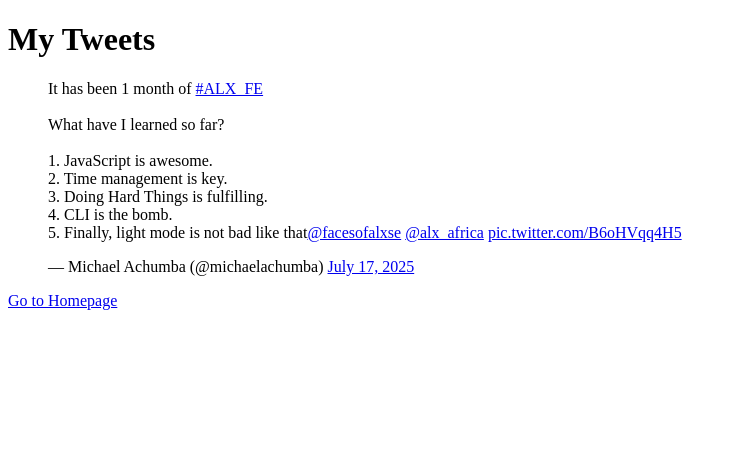
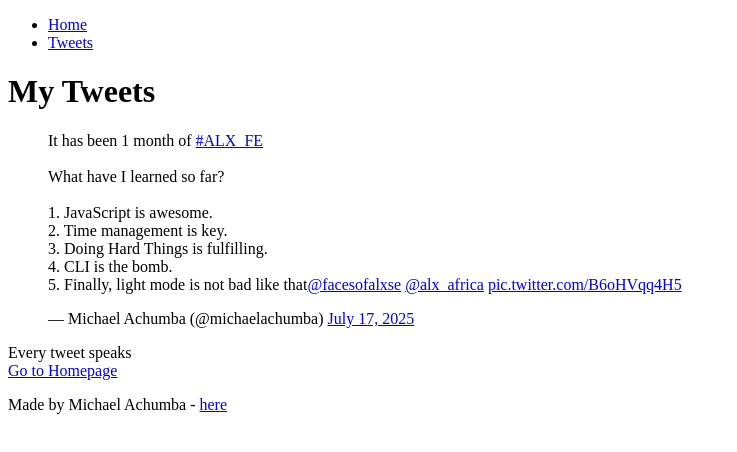
Before and after one commit to rasakhi/My_First_Portfolio, a plain HTML site: page html_basic/tweets.html in a window 1280 px wide. Shown: the whole page, without its empty margins (0-737 px from the left). Drawn offline with Linux system fonts and the light colour scheme.

Commit message:
Adds semantic HTML to index and tweet HTML pages

```diff
--- a/html_basic/tweets.html
+++ b/html_basic/tweets.html
@@ -6,9 +6,22 @@
     <title>My Portfolio</title>
 </head>
 <body>
-    <h1>My Tweets</h1>
-    <blockquote class="twitter-tweet"><p lang="en" dir="ltr">It has been 1 month of <a href="https://twitter.com/hashtag/ALX_FE?src=hash&amp;ref_src=twsrc%5Etfw">#ALX_FE</a><br><br>What have I learned so far?<br><br>1. JavaScript is awesome.<br>2. Time management is key.<br>3. Doing Hard Things is fulfilling.<br>4. CLI is the bomb.<br>5. Finally, light mode is not bad like that<a href="https://twitter.com/facesofalxse?ref_src=twsrc%5Etfw">@facesofalxse</a> <a href="https://twitter.com/alx_africa?ref_src=twsrc%5Etfw">@alx_africa</a> <a href="https://t.co/B6oHVqq4H5">pic.twitter.com/B6oHVqq4H5</a></p>&mdash; Michael Achumba (@michaelachumba) <a href="https://twitter.com/michaelachumba/status/1945973410024030518?ref_src=twsrc%5Etfw">July 17, 2025</a></blockquote> <script async src="https://platform.twitter.com/widgets.js" charset="utf-8"></script>
-
-    <a href="./index.html">Go to Homepage</a>
+    <header>
+        <Ul>
+            <li><a href="./index.html">Home</a></li>
+            <li><a href="./tweets.html">Tweets</a></li>
+        </Ul>
+    </header>
+    <main>
+        <h1>My Tweets</h1>
+        <article>
+            <blockquote class="twitter-tweet"><p lang="en" dir="ltr">It has been 1 month of <a href="https://twitter.com/hashtag/ALX_FE?src=hash&amp;ref_src=twsrc%5Etfw">#ALX_FE</a><br><br>What have I learned so far?<br><br>1. JavaScript is awesome.<br>2. Time management is key.<br>3. Doing Hard Things is fulfilling.<br>4. CLI is the bomb.<br>5. Finally, light mode is not bad like that<a href="https://twitter.com/facesofalxse?ref_src=twsrc%5Etfw">@facesofalxse</a> <a href="https://twitter.com/alx_africa?ref_src=twsrc%5Etfw">@alx_africa</a> <a href="https://t.co/B6oHVqq4H5">pic.twitter.com/B6oHVqq4H5</a></p>&mdash; Michael Achumba (@michaelachumba) <a href="https://twitter.com/michaelachumba/status/1945973410024030518?ref_src=twsrc%5Etfw">July 17, 2025</a></blockquote> <script async src="https://platform.twitter.com/widgets.js" charset="utf-8"></script>
+        </article>
+        <aside>Every tweet speaks</aside>
+        <a href="./index.html">Go to Homepage</a>
+    </main>
+    <footer>
+        <p>Made by Michael Achumba - <a href="https://sites.google.com/view/michael-achumba/home" target="_blank">here</a></p>
+    </footer>
 </body>
 </html>
```
Also changed, not shown: html_basic/index.html (+14 -0 lines).
